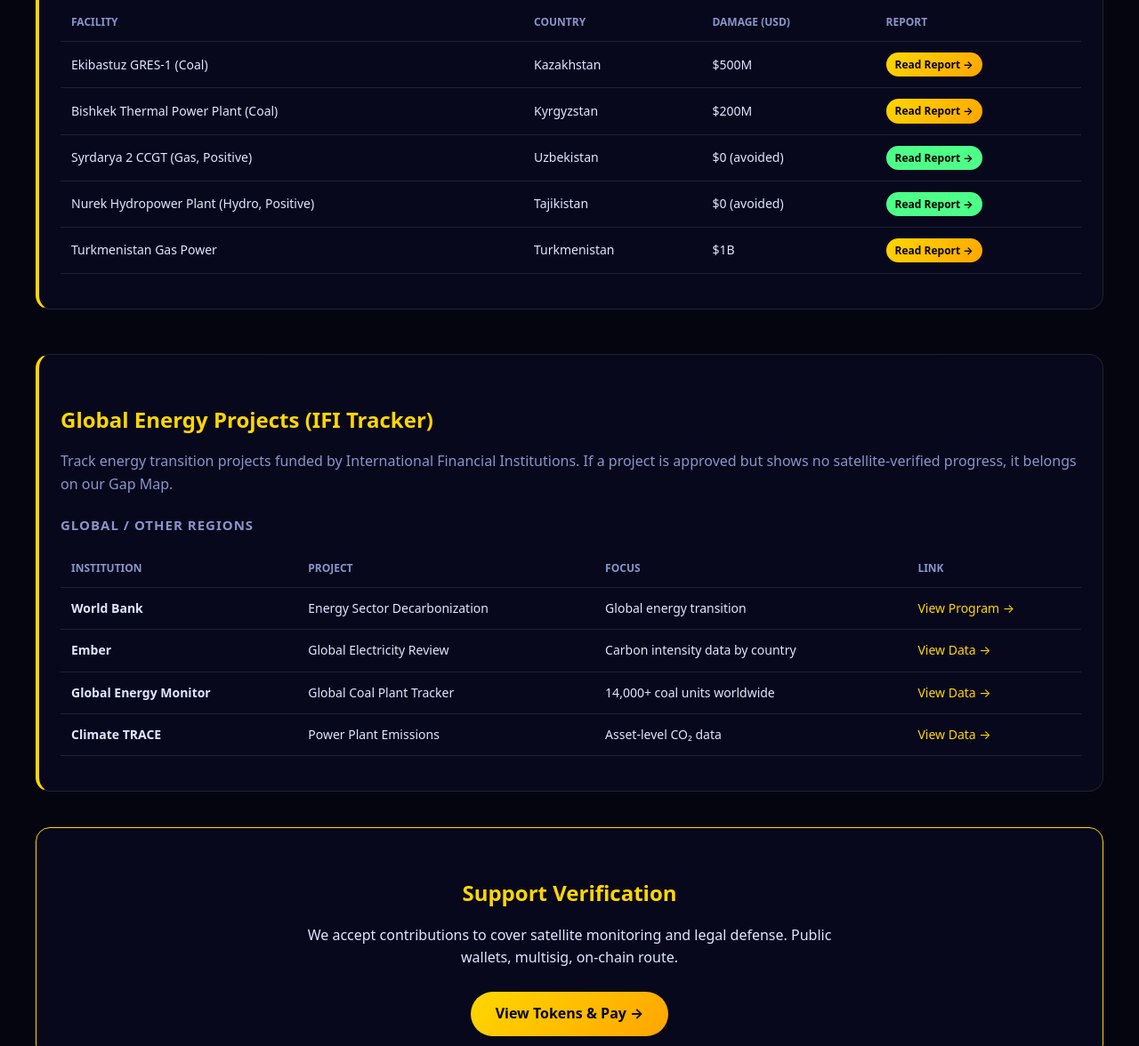
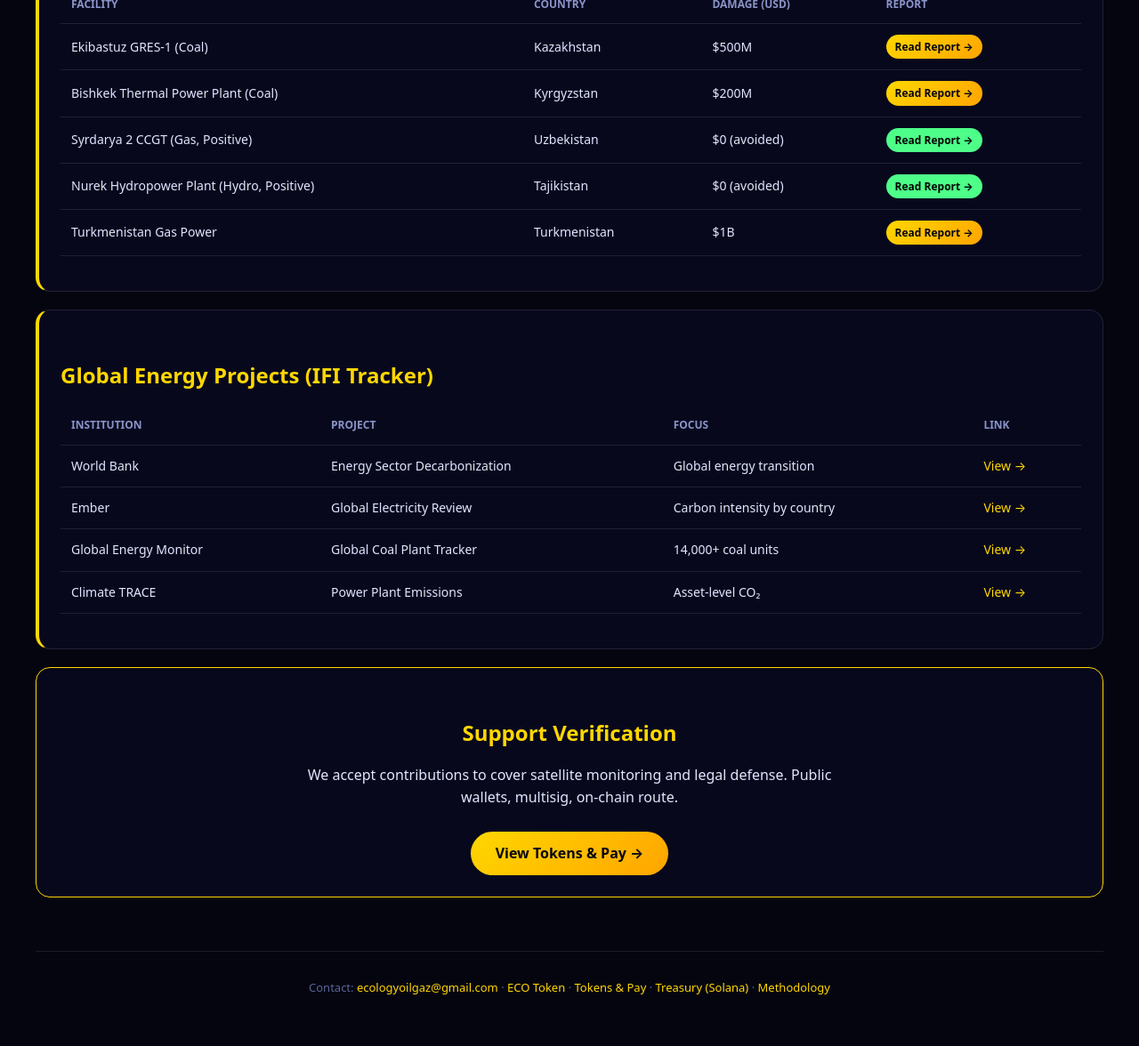
Before and after one commit to ecologyoilgaz/energy, a plain HTML site: page index.html in a window 1280 px wide. Shown: the part 2090-3266 px from the top of the page at 89% size. Drawn offline with Linux system fonts and the light colour scheme.

Commit message:
Update index.html

```diff
--- a/index.html
+++ b/index.html
@@ -4,8 +4,6 @@
 <meta charset="UTF-8">
 <meta name="viewport" content="width=device-width,initial-scale=1">
 <title>Energy Ecology Map — Claimed vs Actual</title>
-<meta name="description" content="Open database of energy sector gaps: coal, gas, hydro, nuclear. Verified via satellite data.">
-<link rel="icon" href="energy-icon-loss.png" type="image/png">
 <link rel="stylesheet" href="style.css">
 </head>
 <body>
@@ -30,9 +28,7 @@
     <p>Open database of power plant emissions, coal dependence, and renewable transition. Verified via satellite data. No source — no publication.</p>
   </section>
 
-  <!-- LIVE COUNTERS -->
   <section id="live-counters"></section>
-
   <section class="stats" id="stats"></section>
 
   <div class="filters">
@@ -66,67 +62,37 @@
   <section id="cards" class="grid"></section>
   <div id="pagination" class="pagination"></div>
 
-  <!-- CENTRAL ASIA REPORTS -->
-  <section class="detail-block" style="border-left: 4px solid var(--gold); margin-top: 50px;">
+  <section class="detail-block" style="border-left:4px solid var(--gold);">
     <h2>Central Asia Energy Reports</h2>
-    <p style="color:var(--muted); margin-bottom: 20px;">
-      In-depth reports on key power facilities in Central Asia.
-      Each report covers emissions, damage in USD, and short-term solutions.
-    </p>
-    <table style="width:100%;">
+    <p style="color:var(--muted);margin-bottom:20px;">In-depth reports on key power facilities in Central Asia. Each report covers emissions, damage in USD, and short-term solutions.</p>
+    <table>
       <thead><tr><th>Facility</th><th>Country</th><th>Damage (USD)</th><th>Report</th></tr></thead>
       <tbody>
-        <tr><td>Ekibastuz GRES-1 (Coal)</td><td>Kazakhstan</td><td>$500M</td><td><a href="report-ekibastuz.html" class="btn-primary" style="padding: 4px 10px; font-size: 12px; margin-top: 0;">Read Report →</a></td></tr>
-        <tr><td>Bishkek Thermal Power Plant (Coal)</td><td>Kyrgyzstan</td><td>$200M</td><td><a href="report-bishkek-tec.html" class="btn-primary" style="padding: 4px 10px; font-size: 12px; margin-top: 0;">Read Report →</a></td></tr>
-        <tr><td>Syrdarya 2 CCGT (Gas, Positive)</td><td>Uzbekistan</td><td>$0 (avoided)</td><td><a href="report-syrdarya-2.html" class="btn-primary" style="padding: 4px 10px; font-size: 12px; margin-top: 0; background: var(--green); color: #000;">Read Report →</a></td></tr>
-        <tr><td>Nurek Hydropower Plant (Hydro, Positive)</td><td>Tajikistan</td><td>$0 (avoided)</td><td><a href="report-nurek-hpp.html" class="btn-primary" style="padding: 4px 10px; font-size: 12px; margin-top: 0; background: var(--green); color: #000;">Read Report →</a></td></tr>
-        <tr><td>Turkmenistan Gas Power</td><td>Turkmenistan</td><td>$1B</td><td><a href="report-turkmenistan-gas.html" class="btn-primary" style="padding: 4px 10px; font-size: 12px; margin-top: 0;">Read Report →</a></td></tr>
+        <tr><td>Ekibastuz GRES-1 (Coal)</td><td>Kazakhstan</td><td>$500M</td><td><a href="report-ekibastuz.html" class="btn-primary" style="padding:4px 10px;font-size:12px;margin-top:0;">Read Report →</a></td></tr>
+        <tr><td>Bishkek Thermal Power Plant (Coal)</td><td>Kyrgyzstan</td><td>$200M</td><td><a href="report-bishkek-tec.html" class="btn-primary" style="padding:4px 10px;font-size:12px;margin-top:0;">Read Report →</a></td></tr>
+        <tr><td>Syrdarya 2 CCGT (Gas, Positive)</td><td>Uzbekistan</td><td>$0 (avoided)</td><td><a href="report-syrdarya-2.html" class="btn-primary" style="padding:4px 10px;font-size:12px;margin-top:0;background:var(--green);color:#000;">Read Report →</a></td></tr>
+        <tr><td>Nurek Hydropower Plant (Hydro, Positive)</td><td>Tajikistan</td><td>$0 (avoided)</td><td><a href="report-nurek-hpp.html" class="btn-primary" style="padding:4px 10px;font-size:12px;margin-top:0;background:var(--green);color:#000;">Read Report →</a></td></tr>
+        <tr><td>Turkmenistan Gas Power</td><td>Turkmenistan</td><td>$1B</td><td><a href="report-turkmenistan-gas.html" class="btn-primary" style="padding:4px 10px;font-size:12px;margin-top:0;">Read Report →</a></td></tr>
       </tbody>
     </table>
   </section>
 
-  <!-- IFI TRACKER -->
-  <section class="detail-block" style="border-left: 4px solid var(--gold); margin-top: 50px;">
+  <section class="detail-block" style="border-left:4px solid var(--gold);">
     <h2>Global Energy Projects (IFI Tracker)</h2>
-    <p style="color:var(--muted); margin-bottom: 20px;">
-      Track energy transition projects funded by International Financial Institutions.
-      If a project is approved but shows no satellite-verified progress, it belongs on our Gap Map.
-    </p>
-    <h3>Global / Other Regions</h3>
-    <table style="width:100%;">
+    <table>
       <thead><tr><th>Institution</th><th>Project</th><th>Focus</th><th>Link</th></tr></thead>
       <tbody>
-        <tr>
-          <td><strong>World Bank</strong></td>
-          <td>Energy Sector Decarbonization</td>
-          <td>Global energy transition</td>
-          <td><a href="https://www.worldbank.org/en/topic/energy" target="_blank">View Program →</a></td>
-        </tr>
-        <tr>
-          <td><strong>Ember</strong></td>
-          <td>Global Electricity Review</td>
-          <td>Carbon intensity data by country</td>
-          <td><a href="https://ember-energy.org/" target="_blank">View Data →</a></td>
-        </tr>
-        <tr>
-          <td><strong>Global Energy Monitor</strong></td>
-          <td>Global Coal Plant Tracker</td>
-          <td>14,000+ coal units worldwide</td>
-          <td><a href="https://globalenergymonitor.org/projects/global-coal-plant-tracker/" target="_blank">View Data →</a></td>
-        </tr>
-        <tr>
-          <td><strong>Climate TRACE</strong></td>
-          <td>Power Plant Emissions</td>
-          <td>Asset-level CO₂ data</td>
-          <td><a href="https://climatetrace.org/" target="_blank">View Data →</a></td>
-        </tr>
+        <tr><td>World Bank</td><td>Energy Sector Decarbonization</td><td>Global energy transition</td><td><a href="https://www.worldbank.org/en/topic/energy" target="_blank">View →</a></td></tr>
+        <tr><td>Ember</td><td>Global Electricity Review</td><td>Carbon intensity by country</td><td><a href="https://ember-energy.org/" target="_blank">View →</a></td></tr>
+        <tr><td>Global Energy Monitor</td><td>Global Coal Plant Tracker</td><td>14,000+ coal units</td><td><a href="https://globalenergymonitor.org/projects/global-coal-plant-tracker/" target="_blank">View →</a></td></tr>
+        <tr><td>Climate TRACE</td><td>Power Plant Emissions</td><td>Asset-level CO₂</td><td><a href="https://climatetrace.org/" target="_blank">View →</a></td></tr>
       </tbody>
     </table>
   </section>
 
-  <section class="detail-block" style="text-align:center; border-color: var(--gold); margin-top: 40px;">
+  <section class="detail-block" style="text-align:center;border-color:var(--gold);">
     <h2>Support Verification</h2>
-    <p style="max-width: 600px; margin: 0 auto 15px auto;">We accept contributions to cover satellite monitoring and legal defense. Public wallets, multisig, on-chain route.</p>
+    <p style="max-width:600px;margin:0 auto 15px auto;">We accept contributions to cover satellite monitoring and legal defense. Public wallets, multisig, on-chain route.</p>
     <a href="tokens.html" class="btn-primary">View Tokens & Pay →</a>
   </section>
 </main>
```
